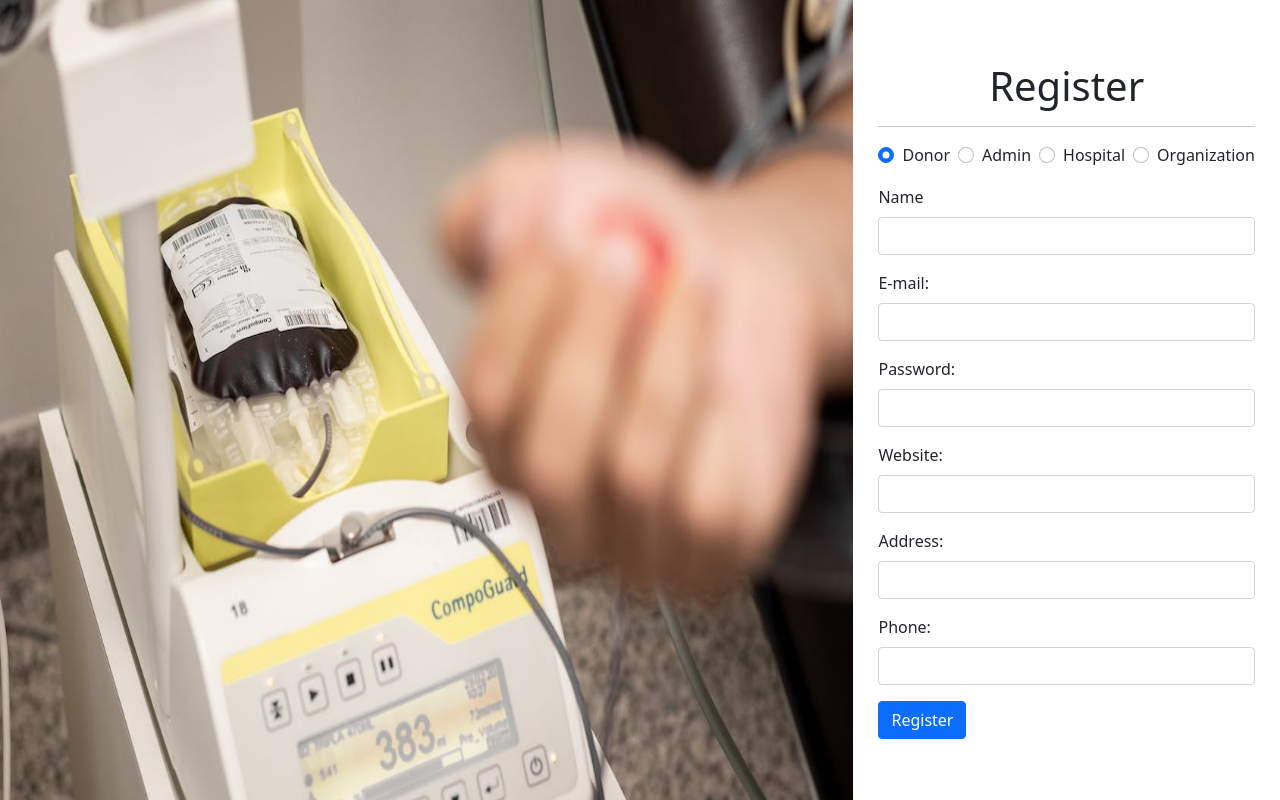
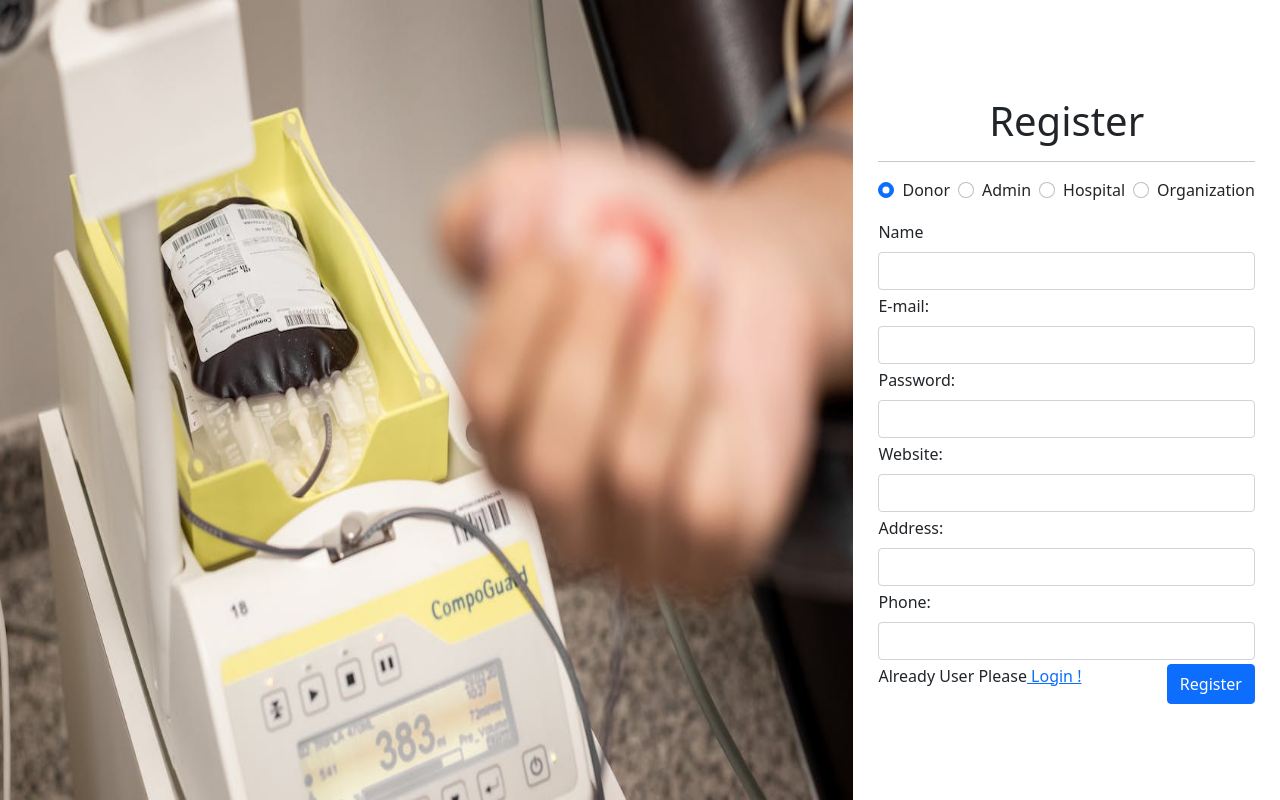
Before and after one commit to Omerta85/Bank_Blood, a React (Create React App) app in the folder client/: page /register in a window 1280 px wide. Built offline with nearby package versions, Linux system fonts and the light colour scheme.

Commit message:
add authService

```diff
--- a/client/src/components/shared/Form/Form.js
+++ b/client/src/components/shared/Form/Form.js
@@ -1,19 +1,34 @@
-import React, {useState} from 'react'
+import React, {useState} from 'react';
+import {Link} from 'react-router-dom';
 import {InputType} from "./InputType";
+import {handleLogin, handleRegister} from "../../../services/authService";
 
 const Form = ({formType, submitBtn, formTitle}) => {
     const [email, setEmail] = useState("")
-    const [password,setPassword] = useState("");
-    const [role,setRole] = useState("donor", "admin", "organization", "hospital");
-    const [name,setName] = useState("");
-    const [organizationName,setOrganizationName] = useState("");
-    const [hospitalName,setHospitalName] = useState("");
-    const [website,setWebsite] = useState("");
-    const [address,setAddress] = useState("");
-    const [phone,setPhone] = useState("");
+    const [password, setPassword] = useState("");
+    const [role, setRole] = useState("donor");
+    const [name, setName] = useState("");
+    const [organizationName, setOrganizationName] = useState("");
+    const [hospitalName, setHospitalName] = useState("");
+    const [website, setWebsite] = useState("");
+    const [address, setAddress] = useState("");
+    const [phone, setPhone] = useState("");
     return (
         <div>
-            <form>
+            <form onSubmit={(e) => {
+                if (formType === 'login') return handleLogin(e, email, password, role)
+                else if (formType === 'register') return handleRegister(
+                    e,
+                    name,
+                    role,
+                    email,
+                    password,
+                    organizationName,
+                    hospitalName,
+                    website,
+                    address,
+                    phone);
+            }}>
                 <h1 className={"text-center"}>{formTitle}</h1>
                 <hr/>
                 <div className="d-flex mb-3">
@@ -38,7 +53,7 @@ const Form = ({formType, submitBtn, formTitle}) => {
                             name="role"
                             id="adminRadio"
                             value={'admin'}
-                            onChange={(e) =>setRole(e.target.value)}
+                            onChange={(e) => setRole(e.target.value)}
                         />
                         <label htmlFor="adminRadio" className="form-check-label">
                             Admin
@@ -51,7 +66,7 @@ const Form = ({formType, submitBtn, formTitle}) => {
                             name="role"
                             id="hospitalRadio"
                             value={"hospital"}
-                            onChange={(e) =>setRole(e.target.value)}
+                            onChange={(e) => setRole(e.target.value)}
                         />
                         <label htmlFor="hospitalRadio" className="form-check-label">
                             Hospital
@@ -64,7 +79,7 @@ const Form = ({formType, submitBtn, formTitle}) => {
                             name="role"
                             id="organizationRadio"
                             value={"organization"}
-                            onChange={(e) =>setRole(e.target.value)}
+                            onChange={(e) => setRole(e.target.value)}
                         />
                         <label htmlFor="organizationRadio" className="form-check-label">
                             Organization
@@ -72,11 +87,11 @@ const Form = ({formType, submitBtn, formTitle}) => {
                     </div>
                 </div>
                 {/*switch statement*/}
-                {(( ) => {
+                {(() => {
                     //eslint-disable-next-line
                     switch (true) {
-                        case formType === 'login':{
-                            return(
+                        case formType === 'login': {
+                            return (
                                 <>
                                     <InputType
                                         labelText={'E-mail:'}
@@ -97,7 +112,7 @@ const Form = ({formType, submitBtn, formTitle}) => {
                                 </>
                             );
                         }
-                        case formType ==='register':{
+                        case formType === 'register': {
                             return (
                                 <>
                                     {(role === 'admin' || role === 'donor') && (
@@ -174,7 +189,16 @@ const Form = ({formType, submitBtn, formTitle}) => {
                         }
                     }
                 })()}
-                <div className="d-flex">
+                <div className="d-flex flex-row justify-content-between">
+                    {formType === 'login' ? (
+                        <p> Not Register yet ? Register
+                            <Link to="/register"> Here !</Link>
+                        </p>
+                    ) : (
+                        <p> Already User Please
+                            <Link to="/login"> Login !</Link>
+                        </p>
+                    )}
                     <button className="btn btn-primary" type={"submit"}>
                         {submitBtn}
                     </button>
--- a/client/src/components/shared/Form/InputType.js
+++ b/client/src/components/shared/Form/InputType.js
@@ -1,10 +1,16 @@
 import React from "react";
 
-const InputType = ({labelText,inputTape, value,onChange,name}) => {
+const InputType = ({
+                       labelText,
+                       labelFor,
+                       inputTape,
+                       value,
+                       onChange,
+                       name}) => {
     return (
         <>
-            <div className="mb-3">
-                <label htmlFor="exampleInputEmail1" className="form-label">
+            <div className="mb-1">
+                <label htmlFor={labelFor} className="form-label">
                     {labelText}
                 </label>
                 <input
--- /dev/null
+++ b/client/src/services/authService.js
@@ -0,0 +1,38 @@
+export const handleLogin = (e, email, password, role) => {
+    e.preventDefault()
+    try{
+        if(!role || !email || !password){
+            return alert(" Please Pride All Fields")
+        }
+        console.log("login", e, email, password, role);
+    } catch (error) {
+        console.log(error)
+    }
+};
+
+export const handleRegister = (  e,
+                                 name,
+                                 role,
+                                 email,
+                                 password,
+                                 organizationName,
+                                 hospitalName,
+                                 website,
+                                 address,
+                                 phone) => {
+    e.preventDefault()
+    try{
+        console.log("register =>",
+            name,
+            role,
+            email,
+            password,
+            organizationName,
+            hospitalName,
+            website,
+            address,
+            phone);
+    } catch (error) {
+        console.log(error)
+    }
+};
```
Lines whose indentation alone changed are shown as unchanged.
